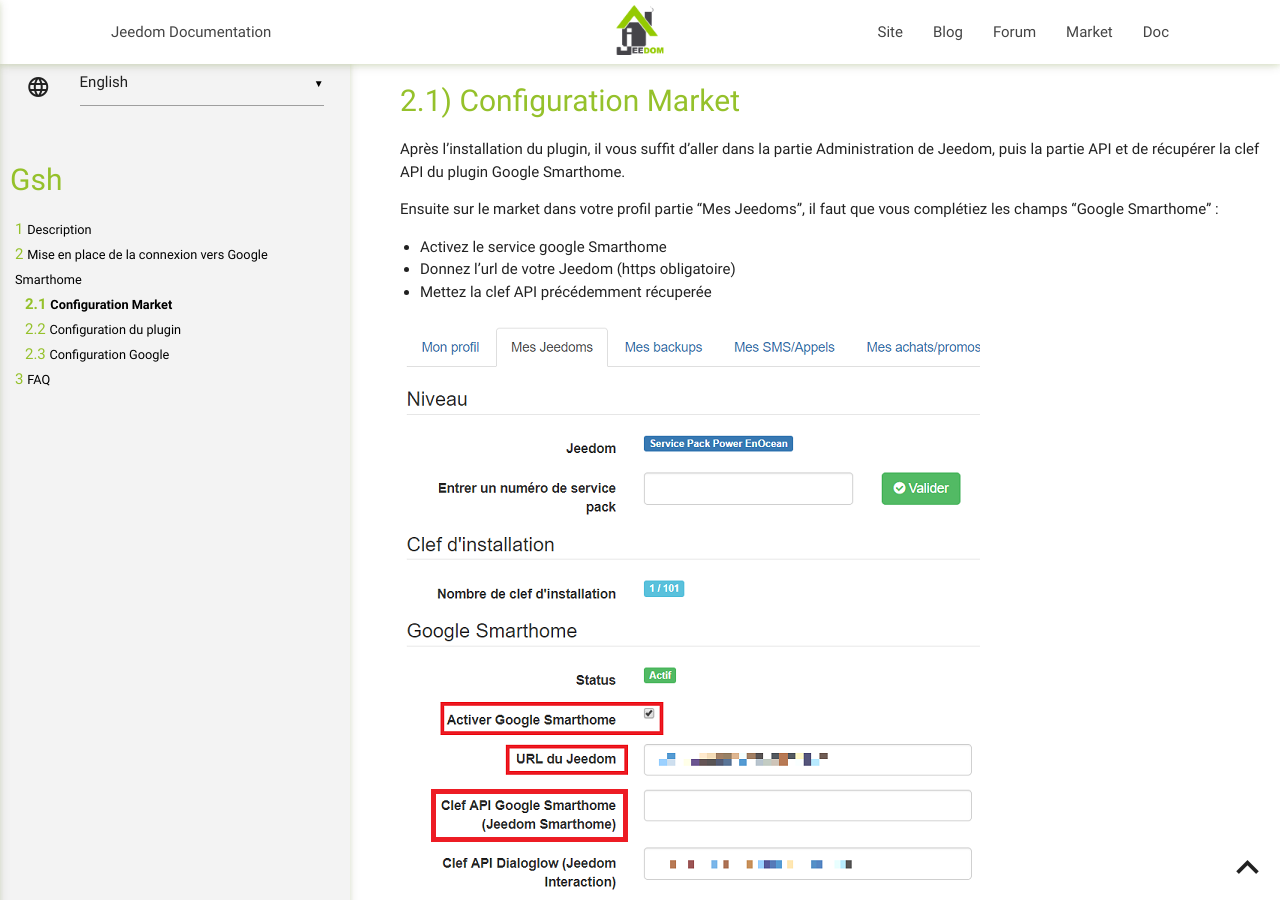
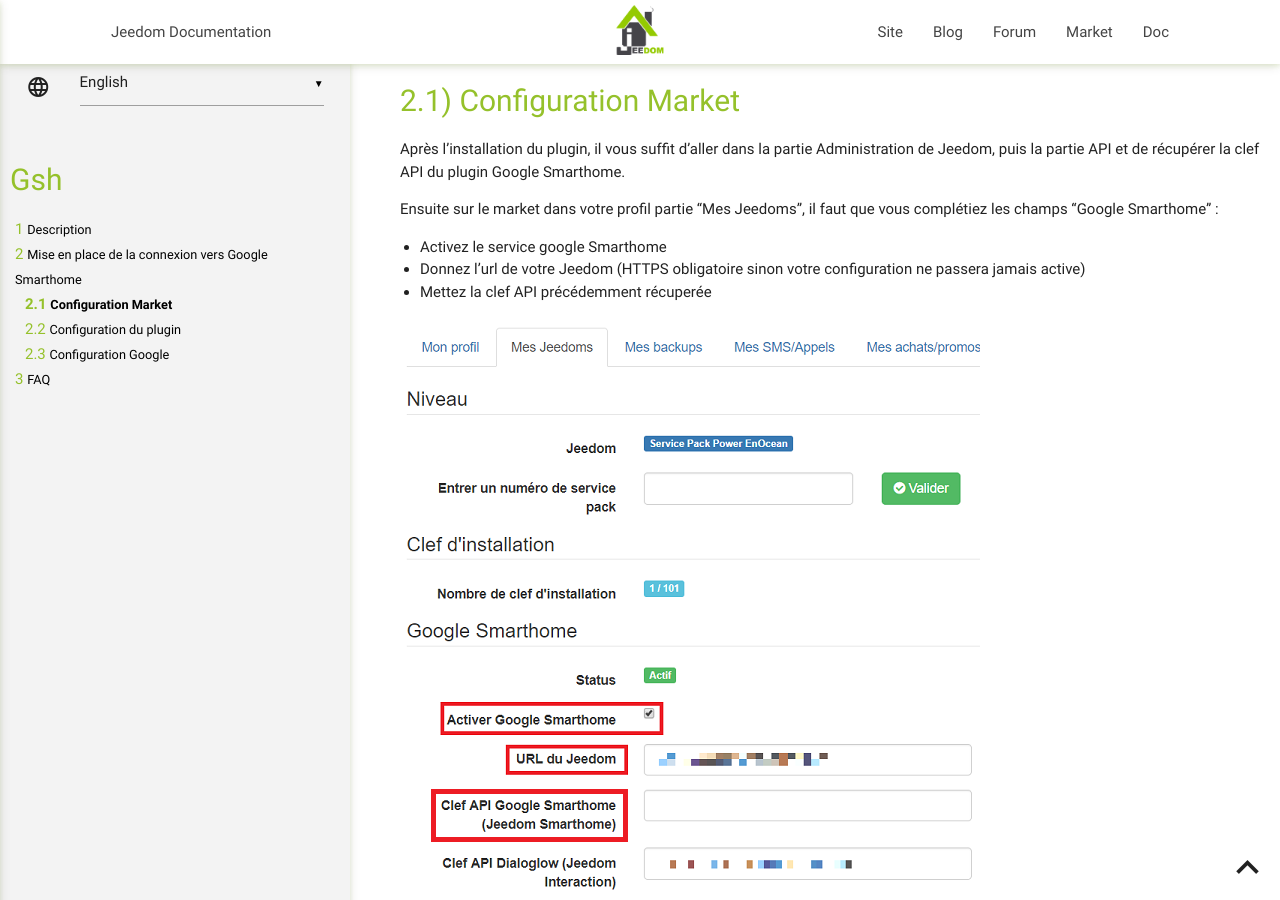
Before and after one commit to Caelion/plugin-gsh, a Jekyll site: the page built from docs/en_US/index.md, in a window 1280 px wide and 900 px high, scrolled down 424 px. Built offline with Jekyll 4.4.1, drawn with Linux system fonts in a browser that asks for light colours; our own code applies the rules of GitHub Pages for plain Markdown files.

Commit message:
[ROBOT] Action all

```diff
--- a/docs/en_US/index.md
+++ b/docs/en_US/index.md
@@ -20,7 +20,7 @@
 Ensuite sur le market dans votre profil partie "Mes Jeedoms", il faut que vous complétiez les champs "Google Smarthome" :
 
 - Activez le service google Smarthome
-- Donnez l'url de votre Jeedom (https obligatoire)
+- Donnez l'url de votre Jeedom (HTTPS obligatoire sinon votre configuration ne passera jamais active)
 - Mettez la clef API précédemment récuperée
 
 ![gsh](../images/gsh1.png)
```
Also changed, not shown: docs/es_ES/index.md (+1 -1 lines).
